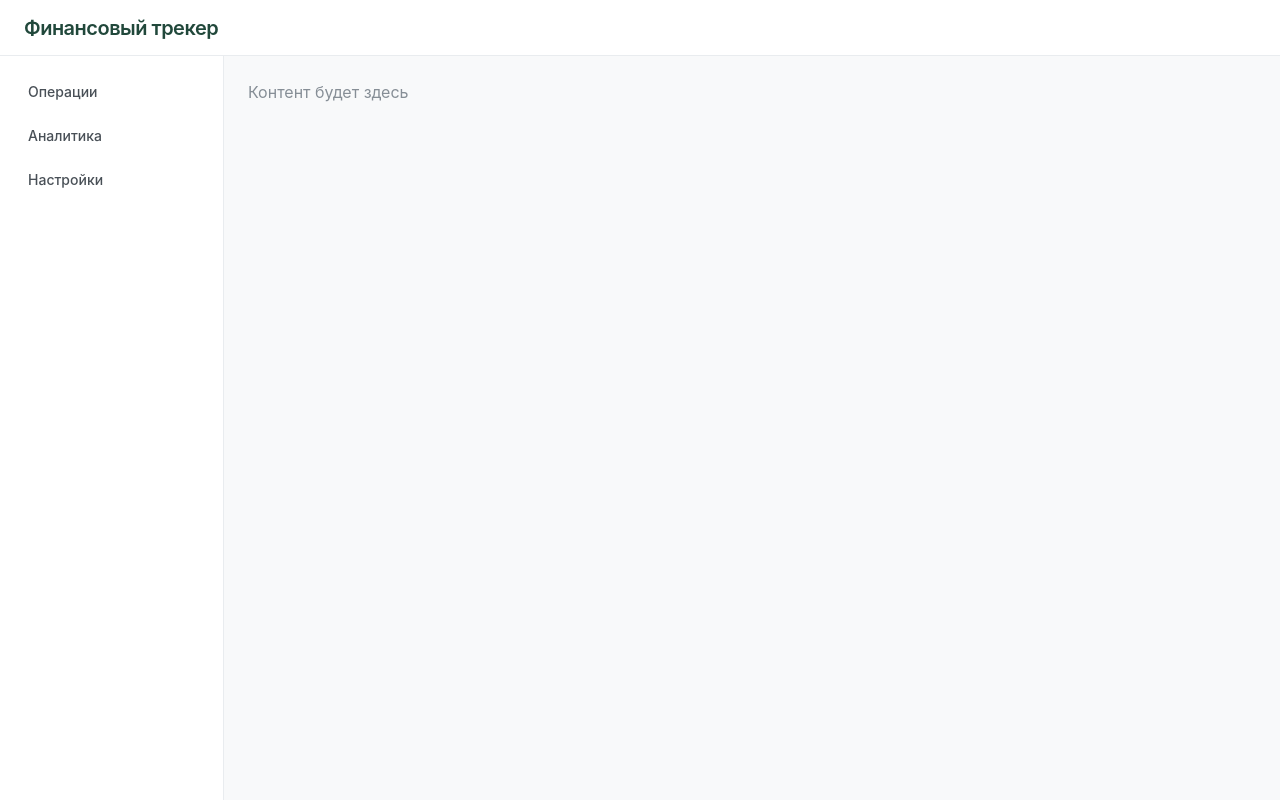
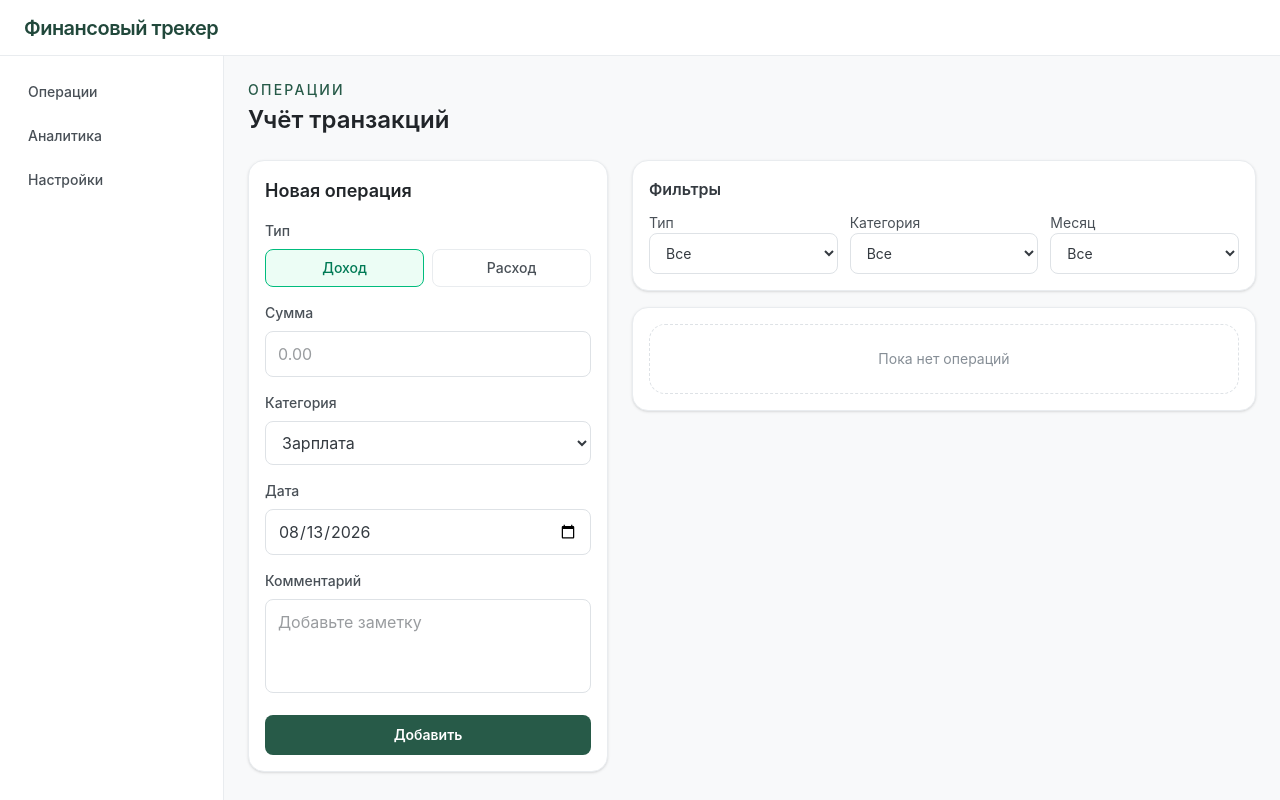
Before and after one commit to TUSHKANCH11K/Financial-Tracker-and-Analytics, a React (Vite) app: page / in a window 1280 px wide. Built offline with nearby package versions, Linux system fonts and the light colour scheme.

Commit message:
feat: добавлены фильтры по типу категории и месяцу

```diff
--- a/src/App.tsx
+++ b/src/App.tsx
@@ -1,9 +1,10 @@
 import { AppLayout } from './components/layout/AppLayout'
+import { TransactionsPage } from './features/transactions/TransactionsPage'
 
 function App() {
   return (
     <AppLayout>
-      <p className="text-surface-600">Контент будет здесь</p>
+      <TransactionsPage />
     </AppLayout>
   )
 }
--- /dev/null
+++ b/src/features/transactions/TransactionFilters.tsx
@@ -0,0 +1,106 @@
+import { useEffect, useMemo, useState } from 'react'
+import type { Transaction } from '../../types/transaction'
+
+export type TransactionFilterState = {
+  type: 'all' | 'income' | 'expense'
+  category: 'all' | string
+  month: 'all' | string
+}
+
+type TransactionFiltersProps = {
+  transactions: Transaction[]
+  onChange: (filters: TransactionFilterState) => void
+}
+
+const defaultFilters: TransactionFilterState = {
+  type: 'all',
+  category: 'all',
+  month: 'all',
+}
+
+const categories = ['Еда', 'Транспорт', 'Жильё', 'Развлечения', 'Зарплата', 'Другое']
+
+export function TransactionFilters({ transactions, onChange }: TransactionFiltersProps) {
+  const [filters, setFilters] = useState<TransactionFilterState>(defaultFilters)
+
+  const availableCategories = useMemo(() => {
+    const uniqueCategories = [...new Set(transactions.map((transaction) => transaction.category))]
+    return categories.filter((category) => uniqueCategories.includes(category))
+  }, [transactions])
+
+  const months = useMemo(
+    () =>
+      [...new Set(transactions.map((transaction) => transaction.date.slice(0, 7)))].sort((a, b) =>
+        b.localeCompare(a),
+      ),
+    [transactions],
+  )
+
+  useEffect(() => {
+    onChange(filters)
+  }, [filters, onChange])
+
+  return (
+    <div className="rounded-2xl border border-surface-200 bg-white p-4 shadow-sm">
+      <div className="mb-3 flex items-center justify-between">
+        <h2 className="text-base font-semibold text-surface-800">Фильтры</h2>
+      </div>
+
+      <div className="grid gap-3 md:grid-cols-3">
+        <label className="space-y-2 text-sm text-surface-700">
+          <span>Тип</span>
+          <select
+            value={filters.type}
+            onChange={(event) =>
+              setFilters((current) => ({ ...current, type: event.target.value as TransactionFilterState['type'] }))
+            }
+            className="w-full rounded-lg border border-surface-300 bg-white px-3 py-2.5 text-surface-800 outline-none transition focus:border-primary-500 focus:ring-2 focus:ring-primary-100"
+          >
+            <option value="all">Все</option>
+            <option value="income">Доход</option>
+            <option value="expense">Расход</option>
+          </select>
+        </label>
+
+        <label className="space-y-2 text-sm text-surface-700">
+          <span>Категория</span>
+          <select
+            value={filters.category}
+            onChange={(event) =>
+              setFilters((current) => ({ ...current, category: event.target.value as TransactionFilterState['category'] }))
+            }
+            className="w-full rounded-lg border border-surface-300 bg-white px-3 py-2.5 text-surface-800 outline-none transition focus:border-primary-500 focus:ring-2 focus:ring-primary-100"
+          >
+            <option value="all">Все</option>
+            {(availableCategories.length ? availableCategories : categories).map((category) => (
+              <option key={category} value={category}>
+                {category}
+              </option>
+            ))}
+          </select>
+        </label>
+
+        <label className="space-y-2 text-sm text-surface-700">
+          <span>Месяц</span>
+          <select
+            value={filters.month}
+            onChange={(event) =>
+              setFilters((current) => ({ ...current, month: event.target.value as TransactionFilterState['month'] }))
+            }
+            className="w-full rounded-lg border border-surface-300 bg-white px-3 py-2.5 text-surface-800 outline-none transition focus:border-primary-500 focus:ring-2 focus:ring-primary-100"
+          >
+            <option value="all">Все</option>
+            {months.map((month) => (
+              <option key={month} value={month}>
+                {new Intl.DateTimeFormat('ru-RU', {
+                  month: 'long',
+                  year: 'numeric',
+                }).format(new Date(`${month}-01T00:00:00`))}
+              </option>
+            ))}
+          </select>
+        </label>
+      </div>
+    </div>
+  )
+}
--- /dev/null
+++ b/src/features/transactions/TransactionsPage.tsx
@@ -0,0 +1,61 @@
+import { useMemo, useState } from 'react'
+import { useTransactionStore } from '../../store/useTransactionStore'
+import { TransactionFilters, type TransactionFilterState } from './TransactionFilters'
+import { TransactionForm } from './TransactionForm'
+import { TransactionList } from './TransactionList'
+
+const defaultFilters: TransactionFilterState = {
+  type: 'all',
+  category: 'all',
+  month: 'all',
+}
+
+export function TransactionsPage() {
+  const transactions = useTransactionStore((state) => state.transactions)
+  const [filters, setFilters] = useState<TransactionFilterState>(defaultFilters)
+
+  const visibleTransactions = useMemo(() => {
+    return [...transactions]
+      .filter((transaction) => {
+        if (filters.type !== 'all' && transaction.type !== filters.type) {
+          return false
+        }
+
+        if (filters.category !== 'all' && transaction.category !== filters.category) {
+          return false
+        }
+
+        if (filters.month !== 'all' && !transaction.date.startsWith(filters.month)) {
+          return false
+        }
+
+        return true
+      })
+      .sort((left, right) => new Date(right.date).getTime() - new Date(left.date).getTime())
+  }, [filters, transactions])
+
+  return (
+    <div className="space-y-6">
+      <div className="flex items-center justify-between">
+        <div>
+          <p className="text-sm font-medium uppercase tracking-[0.16em] text-primary-700">Операции</p>
+          <h2 className="mt-1 text-2xl font-semibold text-surface-900">Учёт транзакций</h2>
+        </div>
+      </div>
+
+      <div className="grid gap-6 xl:grid-cols-[360px_minmax(0,1fr)]">
+        <section className="rounded-2xl border border-surface-200 bg-white p-4 shadow-sm">
+          <h3 className="mb-4 text-lg font-semibold text-surface-900">Новая операция</h3>
+          <TransactionForm />
+        </section>
+
+        <section className="space-y-4">
+          <TransactionFilters transactions={transactions} onChange={setFilters} />
+          <div className="rounded-2xl border border-surface-200 bg-white p-4 shadow-sm">
+            <TransactionList transactions={visibleTransactions} />
+          </div>
+        </section>
+      </div>
+    </div>
+  )
+}
```
